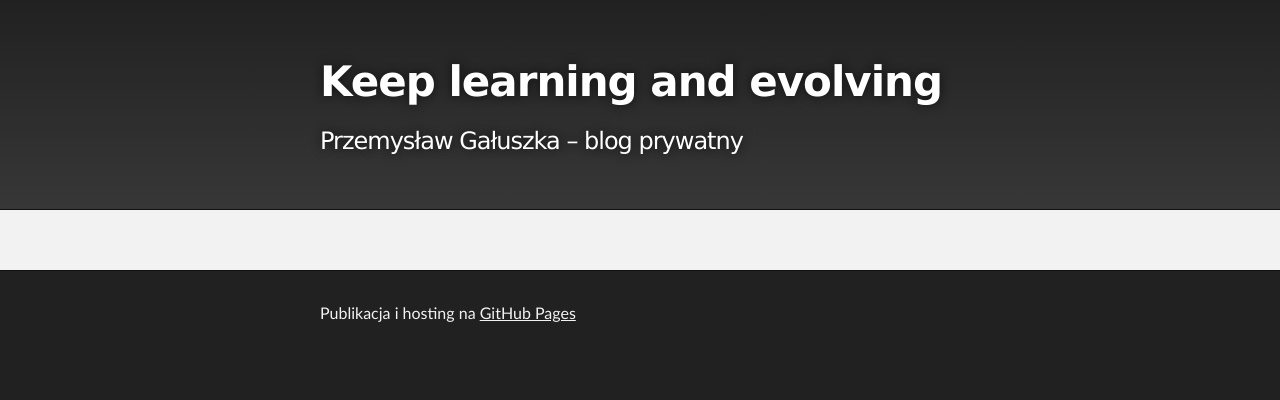
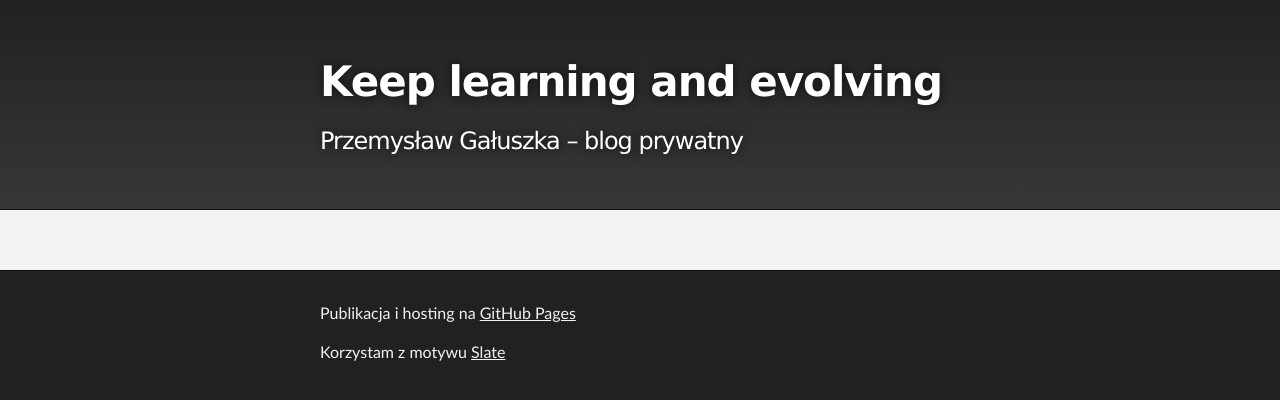
Before and after one commit to pgaluszka/pgaluszka.github.io, a Jekyll site: the page built from index.md, in a window 1280 px wide. Shown: the top 400 px of the page. Built offline with Jekyll 4.4.1, drawn with Linux system fonts in a browser that asks for light colours.

Commit message:
informacja o motywie slate w stopce

```diff
--- a/_layouts/default.html
+++ b/_layouts/default.html
@@ -46,6 +46,7 @@
         <p class="copyright">{{ site.title | default: site.github.repository_name }} maintained by <a href="{{ site.github.owner_url }}">{{ site.github.owner_name }}</a></p>
         {% endif %}
         <p>Publikacja i hosting na <a href="https://pages.github.com">GitHub Pages</a></p>
+        <p>Korzystam z motywu <a href="https://pages-themes.github.io/slate/">Slate</a></p>
       </footer>
     </div>
   </body>
```
